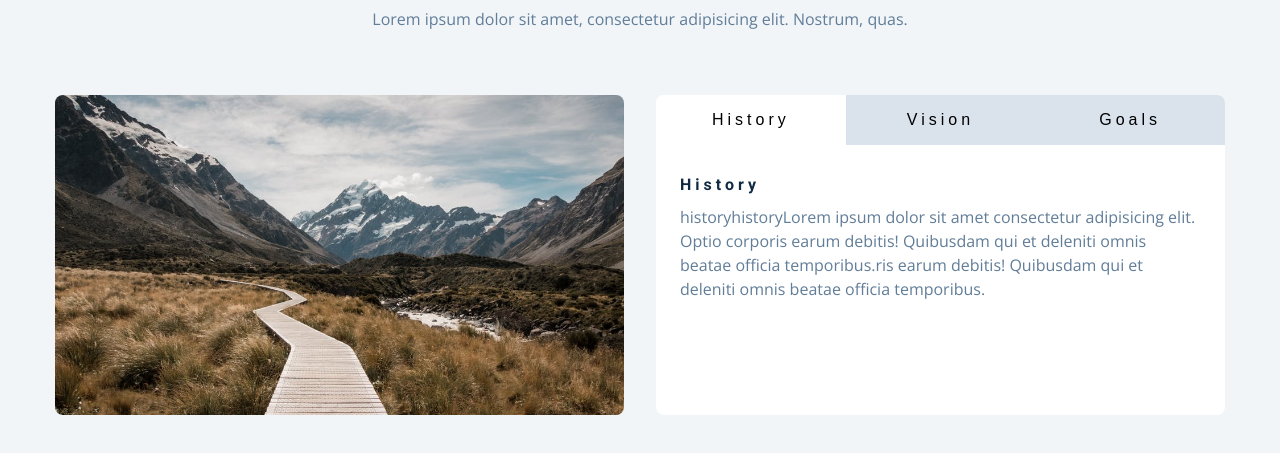
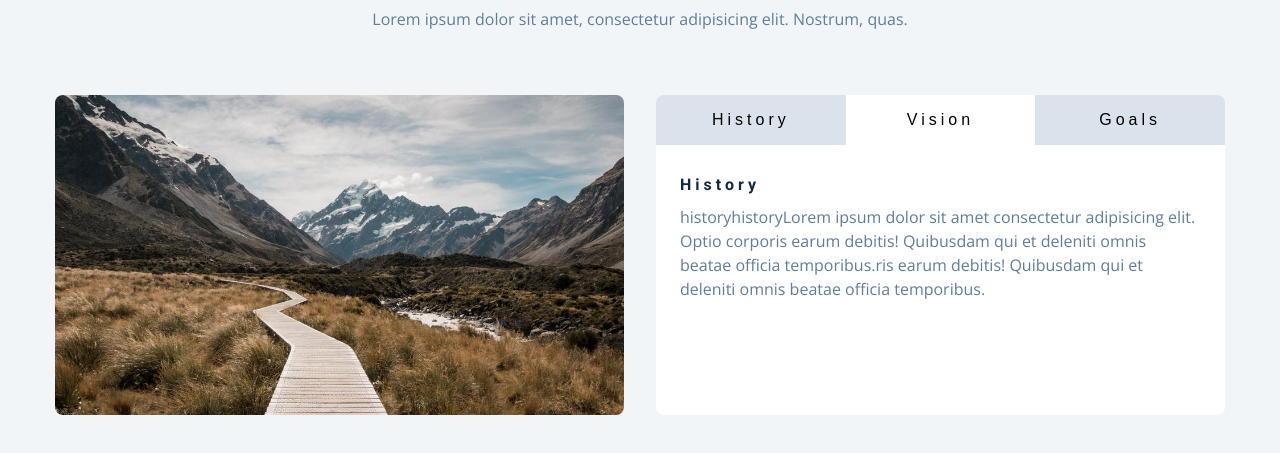
Before and after one commit to joshuayannix/tabs, a plain HTML site: page index.html in a window 1280 px wide. Both pictures are taken after a click on the button "Vision". Shown: the part 45-498 px from the top of the page. Drawn offline with nearby package versions, Linux system fonts and the light colour scheme.

Commit message:
about eventlistener

```diff
--- a/app.js
+++ b/app.js
@@ -0,0 +1,15 @@
+const btns = document.querySelectorAll('.tab-btn');
+const about = document.querySelector('.about');
+const articles = document.querySelectorAll('.content')
+
+about.addEventListener('click', e => {
+  const id = e.target.dataset.id;
+  console.log(id)
+  if(id){
+    btns.forEach(btn => {
+      btn.classList.remove('active');
+      e.target.classList.add('active');
+    })
+
+  }
+})
--- a/styles.css
+++ b/styles.css
@@ -236,6 +236,7 @@ About
   cursor: pointer;
   transition: var(--transition);
   letter-spacing: var(--spacing);
+  outline: none;
 }
 .tab-btn:hover:not(.active) {
   background: var(--clr-primary-10);
```
Also changed, not shown: index.html (+4 -1 lines).
